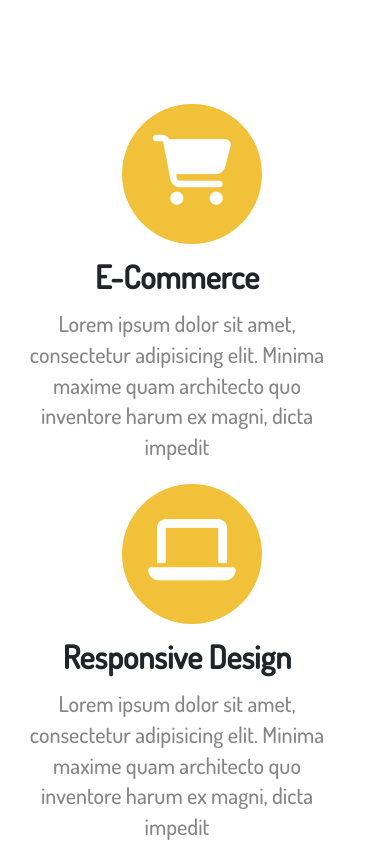
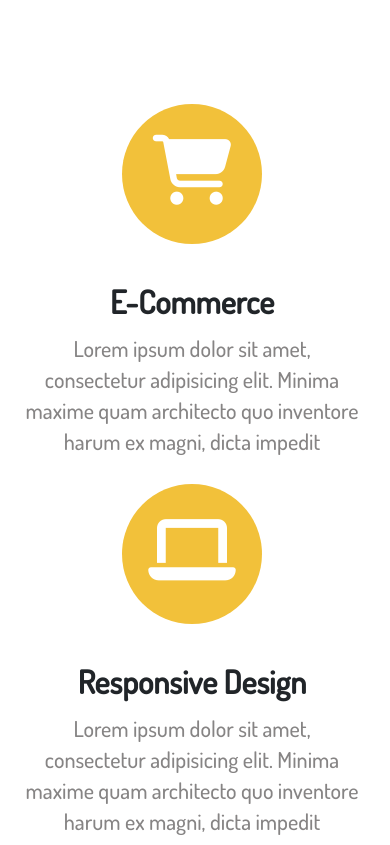
Before and after one commit to shalala05/Agency, a plain HTML site: page index.html in a window 390 px wide. Shown: the part 978-1823 px from the top of the page. Drawn offline with nearby package versions, Linux system fonts and the light colour scheme.

Commit message:
services

```diff
--- a/_services.sass
+++ b/_services.sass
@@ -37,5 +37,9 @@
                 line-height: 1.4
     @media screen and ( max-width: 1200px )
         .box
+            display: flex
+            justify-content: center
+            flex-wrap: wrap
+            width: 360px
             .textbox
-                width: 330px
+                width: 333px
```
Also changed, not shown: style.css, 1 other file.
